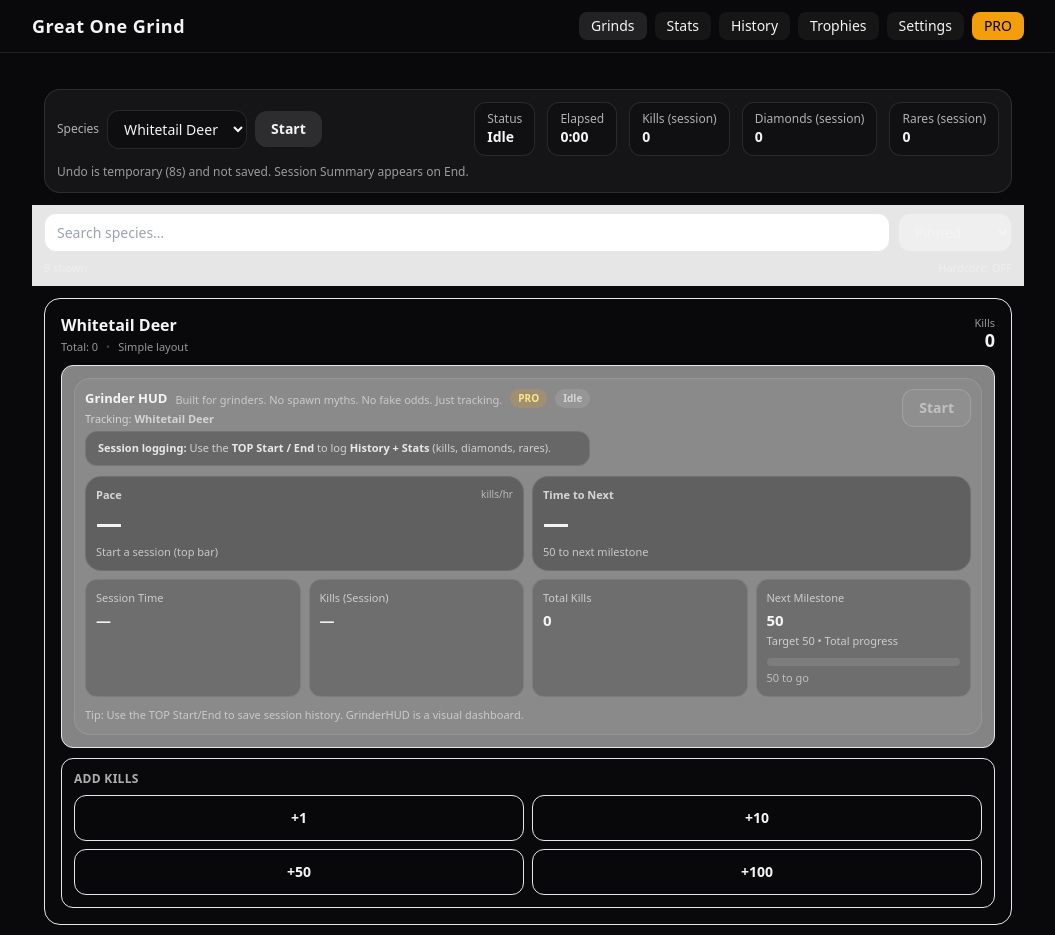
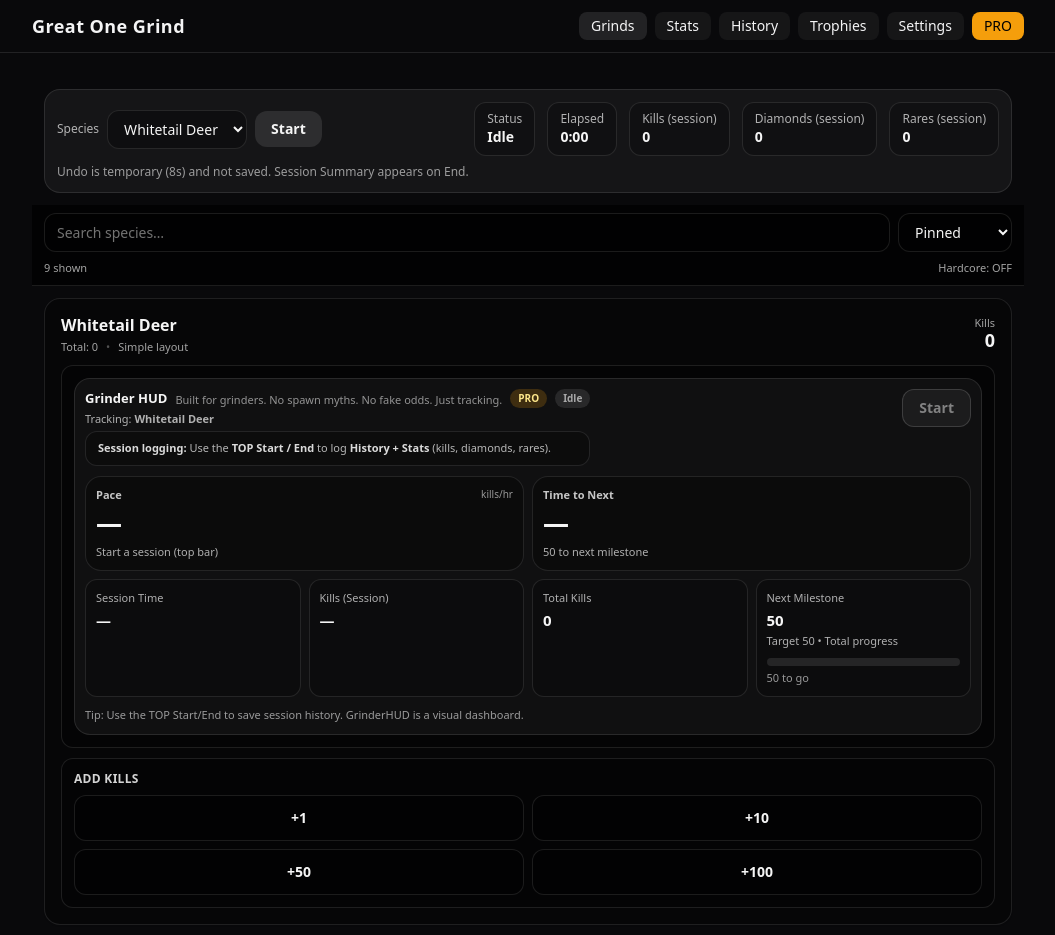
Before and after one commit to Camoford/great-one-grind, a React (Vite) app: page / in a window 1280 px wide. Shown: the top 935 px of the page, without its empty margins (112-1167 px from the left). Built offline with nearby package versions, Linux system fonts and the light colour scheme.

Commit message:
Hardcore UI polish: dark-safe styling + grouped Add Kills / Fix Mistake

```diff
--- a/components/GrindsList.tsx
+++ b/components/GrindsList.tsx
@@ -46,21 +46,21 @@ export default function GrindsList() {
   }, [grinds, search, sort]);
 
   return (
-    <div className="p-3 space-y-3">
+    <div className="p-3 space-y-3 text-neutral-100">
       <SessionHUD />
 
-      {/* Sticky controls */}
-      <div className="sticky top-0 z-10 -mx-3 px-3 pt-2 pb-2 bg-white/90 backdrop-blur border-b">
+      {/* Sticky controls (DARK-SAFE) */}
+      <div className="sticky top-0 z-10 -mx-3 px-3 pt-2 pb-2 bg-black/70 backdrop-blur border-b border-white/10">
         <div className="flex gap-2">
           <input
-            className="flex-1 rounded-xl border px-3 py-2 text-sm"
+            className="flex-1 rounded-xl border border-white/10 bg-black/40 px-3 py-2 text-sm text-neutral-100 placeholder:text-neutral-500"
             placeholder="Search species…"
             value={search}
             onChange={(e) => setSearch(e.target.value)}
           />
 
           <select
-            className="rounded-xl border px-3 py-2 text-sm"
+            className="rounded-xl border border-white/10 bg-black/40 px-3 py-2 text-sm text-neutral-100"
             value={sort}
             onChange={(e) => setSort(e.target.value as SortMode)}
           >
@@ -71,7 +71,7 @@ export default function GrindsList() {
           </select>
         </div>
 
-        <div className="mt-2 flex items-center justify-between text-[11px] opacity-60">
+        <div className="mt-2 flex items-center justify-between text-[11px] text-neutral-400">
           <div>{filtered.length} shown</div>
           <div>{hardcoreMode ? "Hardcore: ON" : "Hardcore: OFF"}</div>
         </div>
@@ -106,92 +106,112 @@ function GrindCard({
   resetKills: (id: string) => void;
 }) {
   return (
-    <div className="rounded-2xl border p-3 sm:p-4 space-y-2.5 shadow-sm">
+    <div className="rounded-2xl border border-white/10 bg-black/30 p-3 sm:p-4 space-y-2.5 shadow-sm">
       {/* Header */}
       <div className="flex justify-between items-start gap-3">
         <div className="min-w-0">
-          <div className="font-semibold leading-tight truncate">{grind.species}</div>
+          <div className="font-semibold leading-tight truncate text-neutral-100">
+            {grind.species}
+          </div>
 
-          <div className="mt-1 flex items-center gap-2 text-[11px] opacity-60">
+          <div className="mt-1 flex items-center gap-2 text-[11px] text-neutral-400">
             <span>Total: {pretty(grind.kills)}</span>
-            <span className="opacity-40">•</span>
+            <span className="text-neutral-600">•</span>
             <span>{hardcoreMode ? "Hardcore layout" : "Simple layout"}</span>
           </div>
         </div>
 
         <div className="shrink-0 text-right">
-          <div className="text-[11px] opacity-60">Kills</div>
-          <div className="text-lg font-bold leading-none">{pretty(grind.kills)}</div>
+          <div className="text-[11px] text-neutral-400">Kills</div>
+          <div className="text-lg font-bold leading-none text-neutral-100">
+            {pretty(grind.kills)}
+          </div>
         </div>
       </div>
 
-      {/* Insights */}
-      <div className="rounded-xl border bg-white/50 p-2 sm:p-3">
+      {/* Insights (DARK-SAFE wrapper) */}
+      <div className="rounded-xl border border-white/10 bg-black/25 p-2 sm:p-3">
         <GrinderHUD species={grind.species} />
       </div>
 
       {/* Buttons */}
       {!hardcoreMode ? (
-        <div className="rounded-xl border p-2 sm:p-3">
-          <div className="text-xs font-semibold uppercase tracking-wide opacity-70 mb-2">
+        <div className="rounded-xl border border-white/10 bg-black/20 p-2 sm:p-3">
+          <div className="text-xs font-semibold uppercase tracking-wide text-neutral-300 mb-2">
             Add Kills
           </div>
 
           <div className="grid grid-cols-2 gap-2">
             {[1, 10, 50, 100].map((n) => (
-              <PrimaryBtn key={n} label={`+${n}`} onClick={() => incKills(grind.id, n)} />
+              <PrimaryBtn
+                key={n}
+                label={`+${n}`}
+                onClick={() => incKills(grind.id, n)}
+              />
             ))}
           </div>
         </div>
       ) : (
         <div className="space-y-2.5">
-          {/* ADD KILLS — dominant / muscle memory */}
-          <div className="rounded-xl border p-2 sm:p-3">
+          {/* ADD KILLS — dominant */}
+          <div className="rounded-xl border border-white/10 bg-black/20 p-2 sm:p-3">
             <div className="flex items-center justify-between mb-2">
-              <div className="text-xs font-semibold uppercase tracking-wide">Add Kills</div>
-              <div className="text-[11px] opacity-50">Main</div>
+              <div className="text-xs font-semibold uppercase tracking-wide text-neutral-200">
+                Add Kills
+              </div>
+              <div className="text-[11px] text-neutral-500">Main</div>
             </div>
 
-            {/* Muscle-memory core: 2x2 */}
             <div className="grid grid-cols-2 gap-2">
               {[1, 10, 50, 100].map((n) => (
-                <PrimaryBtn key={n} label={`+${n}`} onClick={() => incKills(grind.id, n)} />
+                <PrimaryBtn
+                  key={n}
+                  label={`+${n}`}
+                  onClick={() => incKills(grind.id, n)}
+                />
               ))}
             </div>
 
-            {/* Power row */}
             <div className="grid grid-cols-2 gap-2 mt-2">
               {[500, 1000].map((n) => (
-                <PowerBtn key={n} label={`+${n}`} onClick={() => incKills(grind.id, n)} />
+                <PowerBtn
+                  key={n}
+                  label={`+${n}`}
+                  onClick={() => incKills(grind.id, n)}
+                />
               ))}
             </div>
           </div>
 
-          {/* FIX MISTAKE — tucked away (native details, no state) */}
-          <details className="rounded-xl border bg-black/[0.02] overflow-hidden">
+          {/* FIX MISTAKE — tucked away */}
+          <details className="rounded-xl border border-white/10 bg-black/15 overflow-hidden">
             <summary className="cursor-pointer list-none px-3 py-2 flex items-center justify-between select-none">
               <div className="flex items-center gap-2">
-                <span className="text-xs font-semibold uppercase tracking-wide opacity-70">
+                <span className="text-xs font-semibold uppercase tracking-wide text-neutral-300">
                   Fix Mistake
                 </span>
-                <span className="text-[11px] opacity-50">(tap)</span>
+                <span className="text-[11px] text-neutral-500">(tap)</span>
               </div>
-              <span className="text-[12px] opacity-50">▼</span>
+              <span className="text-[12px] text-neutral-500">▼</span>
             </summary>
 
             <div className="px-3 pb-3 pt-1">
               <div className="grid grid-cols-2 gap-2">
                 {[-1, -10, -50, -100].map((n) => (
-                  <MutedBtn key={n} label={`${n}`} onClick={() => incKills(grind.id, n)} />
+                  <MutedBtn
+                    key={n}
+                    label={`${n}`}
+                    onClick={() => incKills(grind.id, n)}
+                  />
                 ))}
               </div>
             </div>
           </details>
 
-          {/* Reset (separate) */}
+          {/* Reset */}
           <button
             onClick={() => resetKills(grind.id)}
-            className="w-full rounded-xl border py-3 text-xs font-semibold opacity-70 active:scale-[0.99]"
+            className="w-full rounded-xl border border-white/10 bg-black/15 py-3 text-xs font-semibold text-neutral-300 active:scale-[0.99]"
           >
             Reset Kills
           </button>
@@ -203,51 +223,33 @@ function GrindCard({
 
 /* ---------------- Buttons ---------------- */
 
-function PrimaryBtn({
-  label,
-  onClick,
-}: {
-  label: string;
-  onClick: () => void;
-}) {
+function PrimaryBtn({ label, onClick }: { label: string; onClick: () => void }) {
   return (
     <button
       onClick={onClick}
-      className="rounded-xl border py-3 text-sm font-extrabold bg-black/[0.06] active:scale-[0.99]"
+      className="rounded-xl border border-white/10 bg-black/35 py-3 text-sm font-extrabold text-neutral-100 active:scale-[0.99]"
     >
       {label}
     </button>
   );
 }
 
-function PowerBtn({
-  label,
-  onClick,
-}: {
-  label: string;
-  onClick: () => void;
-}) {
+function PowerBtn({ label, onClick }: { label: string; onClick: () => void }) {
   return (
     <button
       onClick={onClick}
-      className="rounded-xl border py-3 text-sm font-black bg-black/[0.09] active:scale-[0.99]"
+      className="rounded-xl border border-white/10 bg-black/50 py-3 text-sm font-black text-neutral-100 active:scale-[0.99]"
     >
       {label}
     </button>
   );
 }
 
-function MutedBtn({
-  label,
-  onClick,
-}: {
-  label: string;
-  onClick: () => void;
-}) {
+function MutedBtn({ label, onClick }: { label: string; onClick: () => void }) {
   return (
     <button
       onClick={onClick}
-      className="rounded-xl border py-3 text-sm font-semibold opacity-80 bg-white active:scale-[0.99]"
+      className="rounded-xl border border-white/10 bg-black/20 py-3 text-sm font-semibold text-neutral-200 opacity-90 active:scale-[0.99]"
     >
       {label}
     </button>
```
